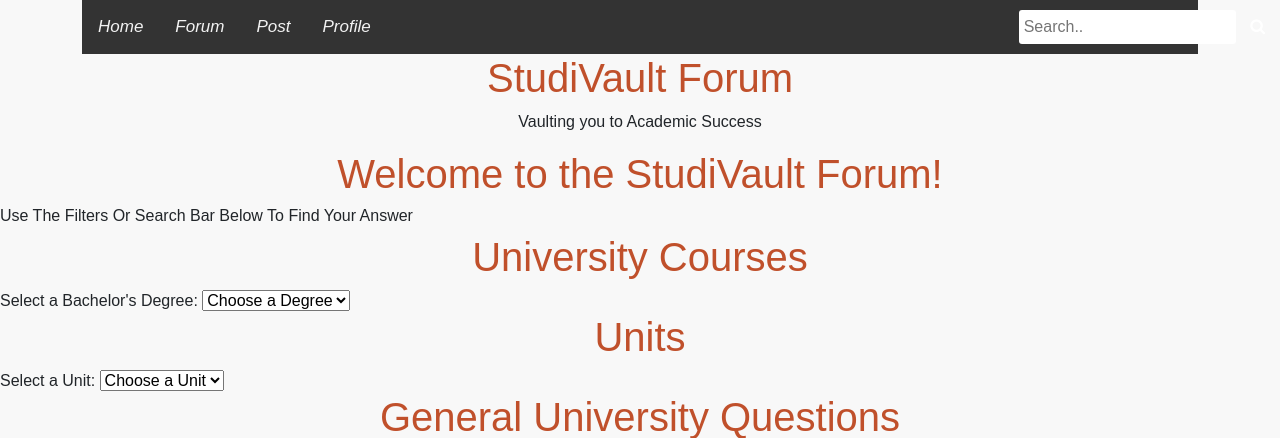
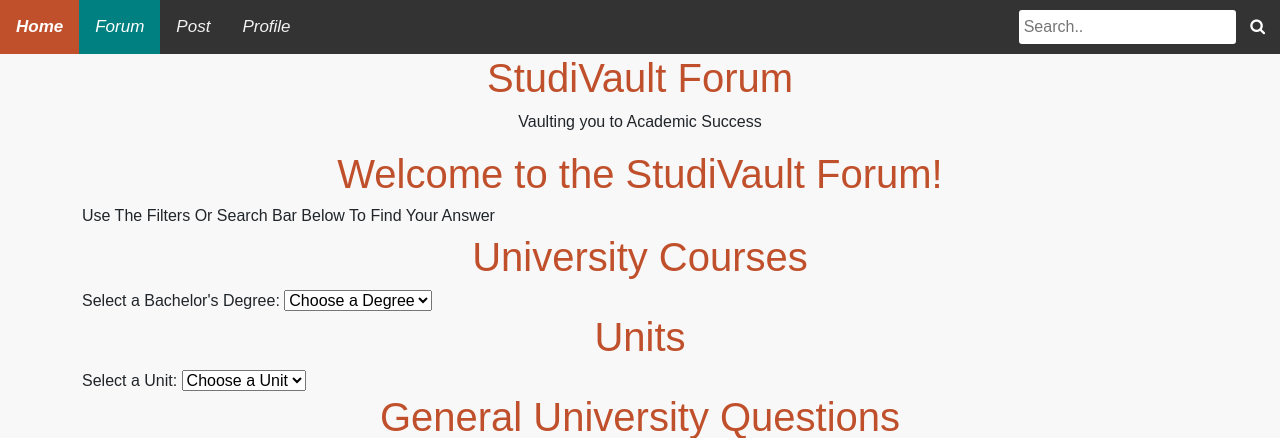
Before and after one commit to Tay0710/CITS3403_Project, a Flask app: page /forum in a window 1280 px wide. Shown: the top 438 px of the page. Run offline with Flask 3, Linux system fonts and the light colour scheme.

Commit message:
Editing the navbar to highlight active buttons

```diff
--- a/app/templates/base.html
+++ b/app/templates/base.html
@@ -1,13 +1,12 @@
 {% include "head.html" %}
 
 <body>
-  <div class="container">
   <header>
     <div class="topnav">
-        <a href="/home">Home</a>
-        <a href="/forum">Forum</a>
-        <a href="/post">Post</a>
-        <a href="/profile">Profile</a>
+      <a href="/home" {% if request.path == "/home" %} class="active" {% endif %}>Home</a>
+      <a href="/forum" {% if request.path == "/forum" %} class="active" {% endif %}>Forum</a>
+      <a href="/post" {% if request.path == "/post" %} class="active" {% endif %}>Post</a>
+      <a href="/profile" {% if request.path == "/profile" %} class="active" {% endif %}>Profile</a>
       <div class="search-container">
         <form action="/search" method="GET">
           <input type="text" placeholder="Search.." name="search">
@@ -17,11 +16,12 @@
     </div>
   </header>
 
+  <div class="container">
     <h1>StudiVault Forum</h1>
-    <p style="text-align : center">Vaulting you to Academic Success</p>
-
-  </div>
+    <p style="text-align: center">Vaulting you to Academic Success</p>
 
     {% block content %}{% endblock %}
+  </div>
 </body>
+
 </html>
```
Lines whose indentation alone changed are shown as unchanged.
